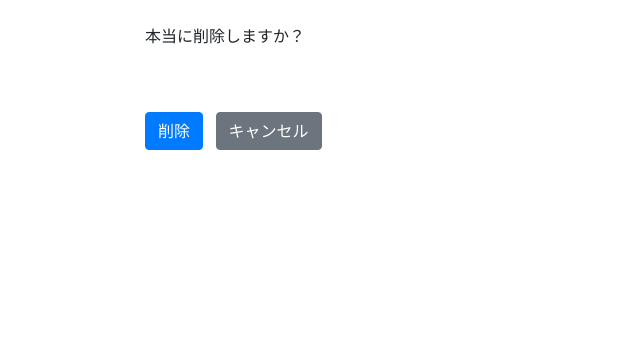
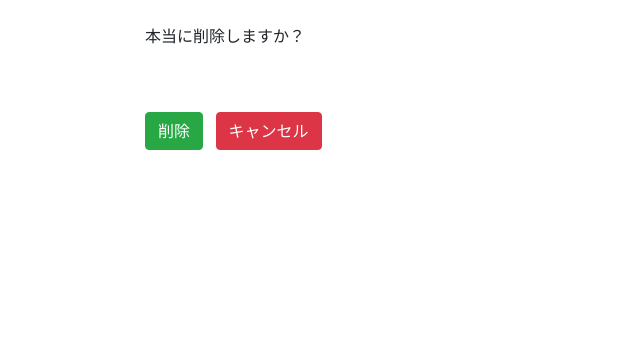
Before and after one commit to yanagswk/diary_applications, a Django app: page /diary-delete/1/ in a window 1280 px wide. Shown: the part 72-421 px from the top of the page, without its empty margins (0-640 px from the left). Run offline with Django 3.2, Linux system fonts and the light colour scheme; a user stored in the database is signed in; tables that the repository leaves empty hold one stand-in row (values such as "Sample post"); some libraries are stand-ins or nearby versions.

Commit message:
色変更

```diff
--- a/journal/templates/diary_delete.html
+++ b/journal/templates/diary_delete.html
@@ -12,8 +12,8 @@
             <form method="POST">
                 {% csrf_token %}
                 <p>本当に削除しますか？</p>
-                <button class="btn btn-primary mt-5" type="submit">削除</button>
-                <a class="btn btn-secondary mt-5 ml-2" href="{% url 'journal:diary_detail' object.pk %}">キャンセル</a>
+                <button class="btn btn-success mt-5" type="submit">削除</button>
+                <a class="btn btn-danger mt-5 ml-2" href="{% url 'journal:diary_detail' object.pk %}">キャンセル</a>
             </form>
         </div>
     </div>
```
